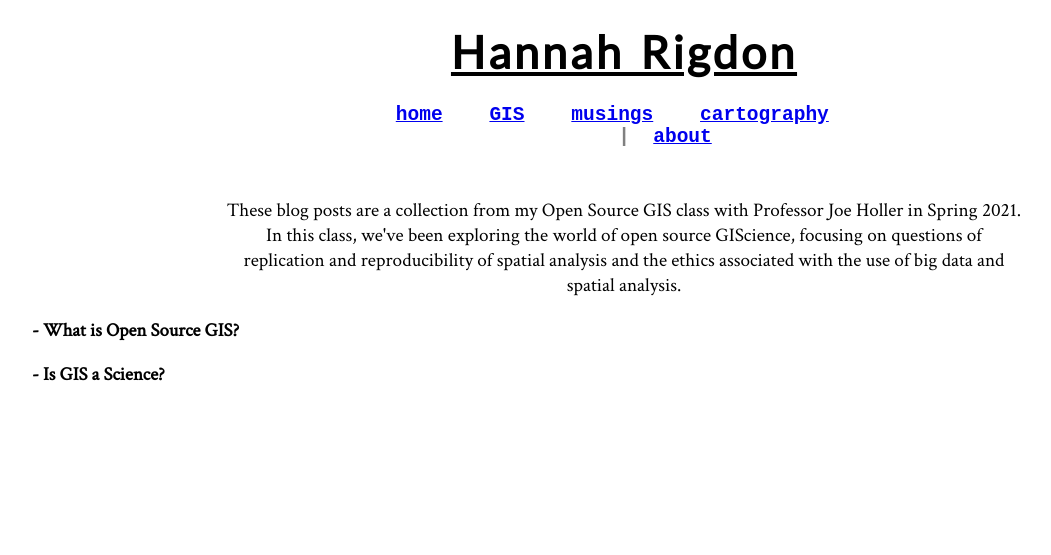
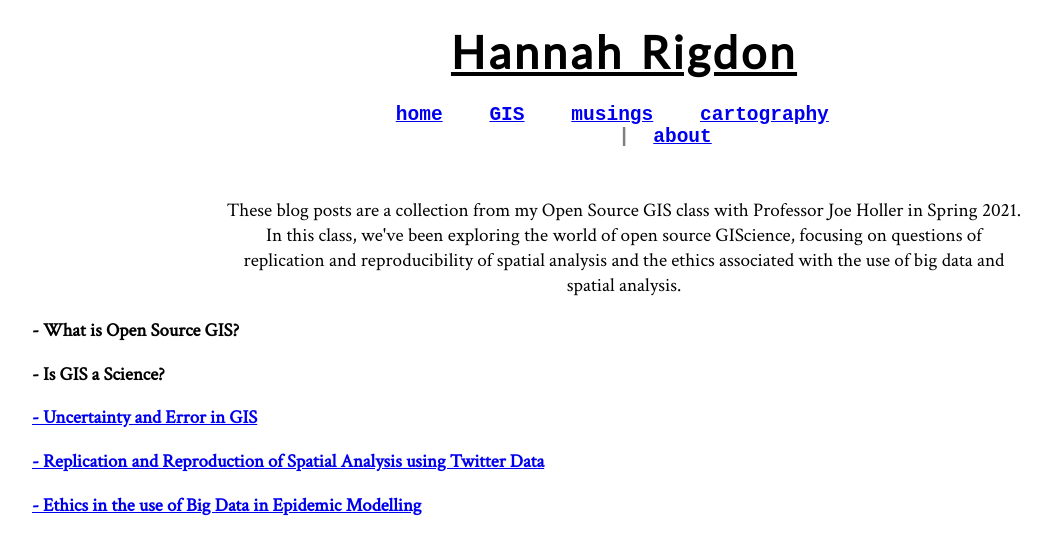
Before and after one commit to hrigdon98/hrigdon98.github.io, a Jekyll site: the page musings/index.html, which Jekyll copies as it is, in a window 1280 px wide. Shown: the top 555 px of the page, without its empty margins (56-1107 px from the left). Built offline with Jekyll 4.4.1, drawn with Linux system fonts in a browser that asks for light colours; nearby versions of some CDN libraries.

Commit message:
fix typo

```diff
--- a/musings/index.html
+++ b/musings/index.html
@@ -31,10 +31,10 @@
 
     <h3 style="text-align:left" > - What is Open Source GIS? </h3>
      <h3 style="text-align:left" > - Is GIS a Science? </h3>
-    <h3 style="text-align:left"> <a href = "https://github.com/hrigdon98/hrigdon98.github.io/blob/main/musings/uncertainty.md> - Uncertainty and Error in GIS</a> </h3>
-     <h3 style="text-align:left"> <a href = "https://github.com/hrigdon98/hrigdon98.github.io/blob/main/musings/uncertainty.md> - Uncertainty and Error in GIS</a> </h3>
-    <h3 style="text-align:left"> <a href = "https://github.com/hrigdon98/hrigdon98.github.io/blob/main/musings/replication_reproducibility.md> - Replication and Reproduction of Spatial Analysis using Twitter Data</a> </h3>
-     <h3 style="text-align:left"> <a href = "https://github.com/hrigdon98/hrigdon98.github.io/blob/main/musings/bigdata.html> -
+    <h3 style="text-align:left"> <a href = "./uncertainty.md"> - Uncertainty and Error in GIS</a> </h3>
+
+    <h3 style="text-align:left"> <a href = "./replication_reproducibility.md"> - Replication and Reproduction of Spatial Analysis using Twitter Data</a> </h3>
+     <h3 style="text-align:left"> <a href = "./bigdata.html"> -
       Ethics in the use of Big Data in Epidemic Modelling</a> </h3>
 
 
```
